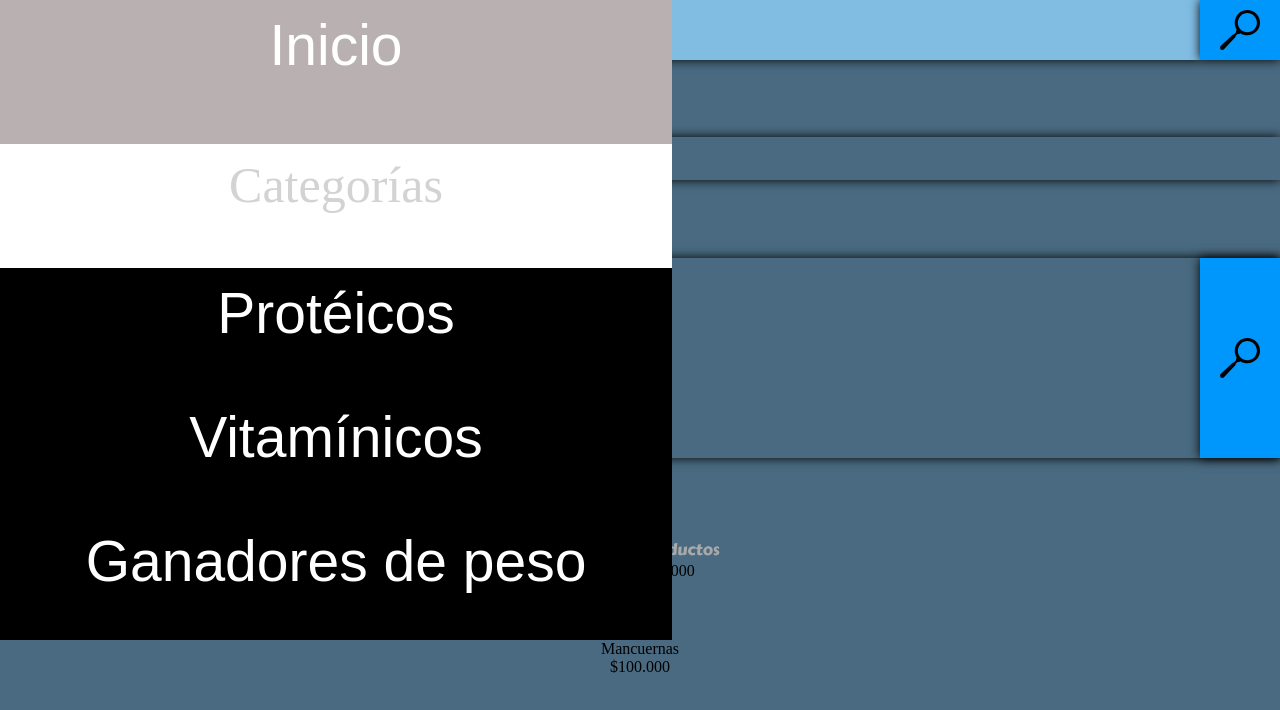
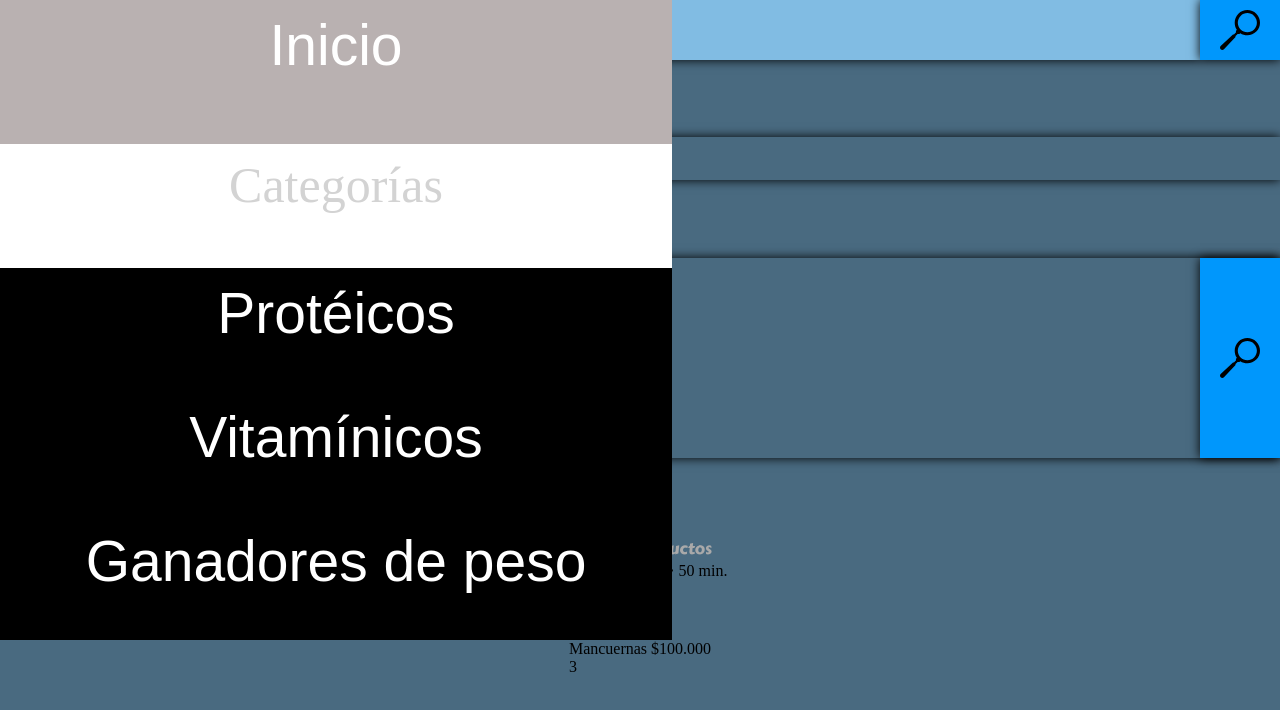
Before and after one commit to dmartinez1100/Proyecto_Desarrollo_web, a plain HTML site: page carrito.html in a window 1280 px wide. Shown: the top 710 px of the page. Drawn offline with Linux system fonts and the light colour scheme; a web font is replaced by a local one.

Commit message:
Add files via upload

```diff
--- a/carrito.html
+++ b/carrito.html
@@ -80,45 +80,45 @@
         <div class="direccion">
 
             <div class="total1 d1">
-                DIRECCION
+                DIRECCIÓN DE ENTREGA
             </div>
             <div class="ubic">
                     Carrera 70 C # 80 - 48
             </div>
-            <div class="space">
 
-            </div>
             <div class="ubic-icon">
 
             </div>
 
         </div>
         <div class="tiendas">
-            <div class="total2">
+            <div class="total2 tienda">
                 Bodytech Productos
             </div>
-            <div class="ubic">
-                domicilio $5.000
+            <div class="ubic domic">
+                Domicilio $5.000 &#8901; 50 min.
             </div>
 
         </div>
-        <div class="product product1">
+
+        <div class="product">
             <div class="foto1"> </div>
-            <div class="ubic">Mancuernas</div>
-            <div class="ubic">$100.000</div>
+			<div class="ubic00"> Mancuernas  $100.000</div>
+
             <div class="cantidad_produc">
+
                 <div class="menos">
 
                 </div>
                 <div class="cantidad">
-
+					3
 
                 </div>
                 <div class="mas">
 
 
                 </div>
-                <div></div>
+
             </div>
         </div>
         <br><br><br><br><br>
```
